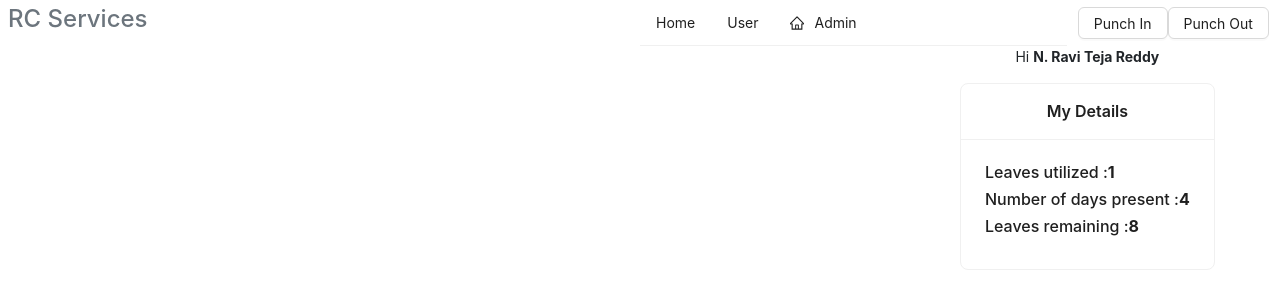
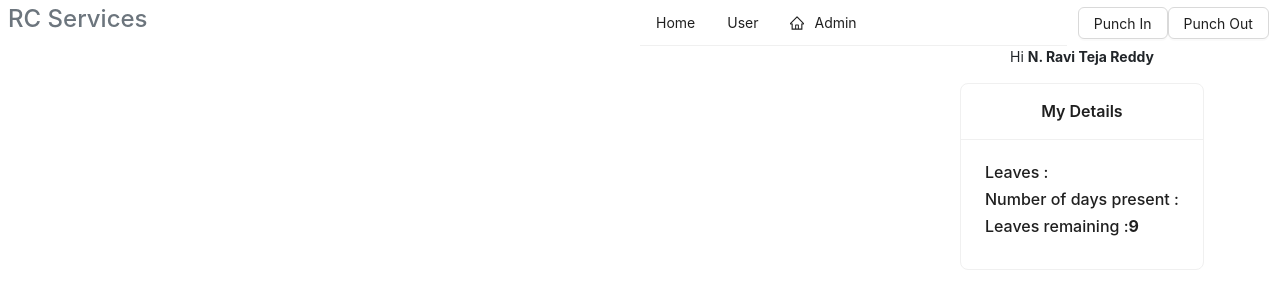
Before and after one commit to nndyalartr/hrfrontend, a React (Create React App) app: page / in a window 1280 px wide. Shown: the top 302 px of the page. Built offline with nearby package versions, Linux system fonts and the light colour scheme; no server answers.

Commit message:
[ENH]=> attendance api

```diff
--- a/src/components/Dashboard.tsx
+++ b/src/components/Dashboard.tsx
@@ -1,7 +1,21 @@
 import { Card, Col, Row } from "antd";
 import TopMenu from "./TopMenu";
+import { useEffect, useState } from "react";
+import axios from "axios";
 
 const Dashboard = () => {
+    const [attendanceData,setAttendanceData] = useState<{present:string,absent:string}>()
+    useEffect(()=>{
+        axios({
+            url: "http://127.0.0.1:8000/leave-details/?email_id=raviteja@gmail.com",
+            method: "GET"
+        }).then((res) => {
+            console.log(res)
+            setAttendanceData({present:res.data.present_days,absent:res.data.absent_days})
+        }).catch((err) => {
+            console.log(err)
+        })
+    })
     return (
         <>
             <TopMenu />
@@ -14,9 +28,9 @@ const Dashboard = () => {
                     <Card className="mt-3" title="My Details">
                         <Row>
                             <Col>
-                                <h6 style={{ textAlign: "left" }}><span>Leaves utilized :<strong>1</strong></span></h6>
-                                <h6 style={{ textAlign: "left" }}><span>Number of days present :<strong>4</strong></span></h6>
-                                <h6 style={{ textAlign: "left" }}><span>Leaves remaining :<strong>8</strong></span></h6>
+                                <h6 style={{ textAlign: "left" }}><span>Leaves  :<strong>{attendanceData?.absent}</strong></span></h6>
+                                <h6 style={{ textAlign: "left" }}><span>Number of days present :<strong>{attendanceData?.present}</strong></span></h6>
+                                <h6 style={{ textAlign: "left" }}><span>Leaves remaining :<strong>9</strong></span></h6>
                             </Col>
                         </Row>
                     </Card>
```
